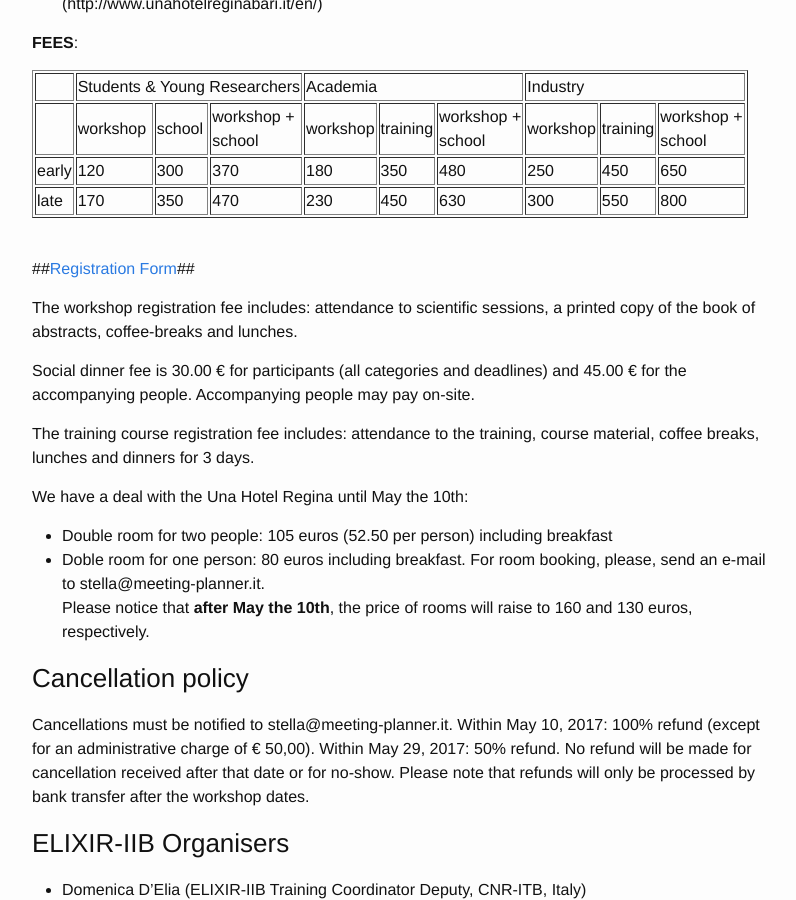
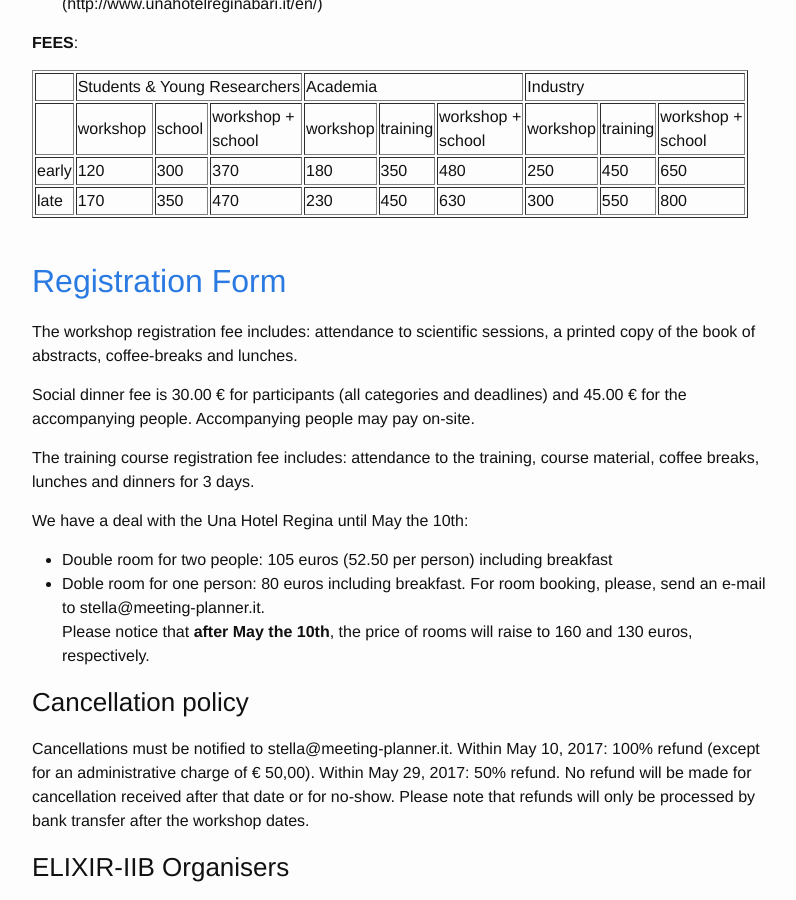
Before and after one commit to ELIXIR-IIB-training/website, a Jekyll site: the page built from _posts/2017-06-19-metagenomics-workshop-and-school-bari.md, in a window 1280 px wide and 900 px high, scrolled down 1244 px. Shown: the whole window, without its empty margins (238-1034 px from the left). Built offline with Jekyll 4.4.1, drawn with Linux system fonts in a browser that asks for light colours.

```diff
--- a/_posts/2017-06-19-metagenomics-workshop-and-school-bari.md
+++ b/_posts/2017-06-19-metagenomics-workshop-and-school-bari.md
@@ -80,7 +80,7 @@ Full details and the pre-registration form are provided below
 
 <br>
 
-##[Registration Form](http://iscrizioni.meeting-planner.it/cmsweb/Login.asp?IDcommessa=01/17/0041&Lang=EN)##
+## [Registration Form](http://iscrizioni.meeting-planner.it/cmsweb/Login.asp?IDcommessa=01/17/0041&Lang=EN)
 
 The workshop registration fee includes: attendance to scientific sessions, a printed copy of the book of abstracts, coffee-breaks and lunches.
 
```
